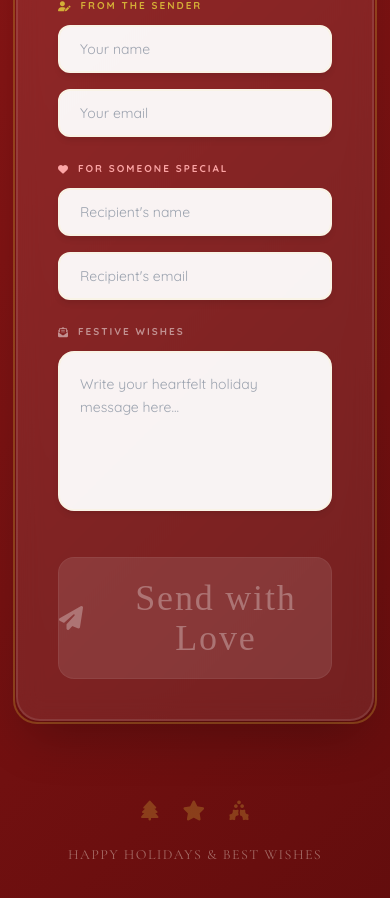
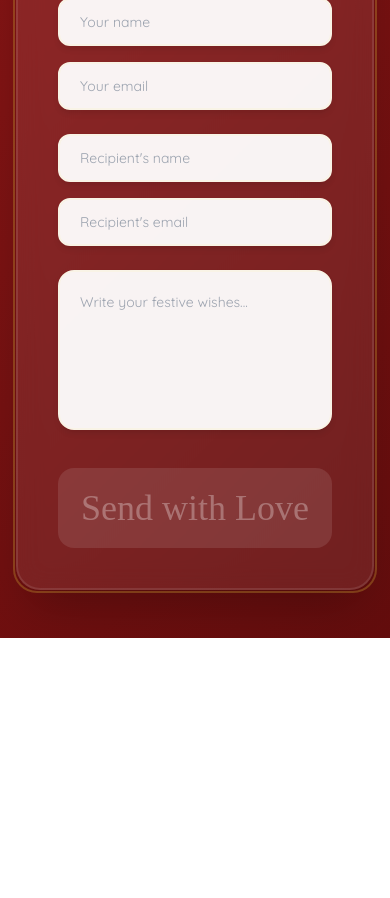
Before and after one commit to echo11183/Merry-Christmas, a React (Vite) app: page / in a window 390 px wide. Shown: the part 960-1858 px from the top of the page. After the commit the page ends 1598 px from the top, so only its background shows below. Built offline with nearby package versions, Linux system fonts and the light colour scheme; a web font is replaced by a local one.

Commit message:
Update App.tsx

```diff
--- a/src/App.tsx
+++ b/src/App.tsx
@@ -54,7 +54,16 @@ const ChristmasDecoration = () => (
 );
 
 const App: React.FC = () => {
-  const [hasKey, setHasKey] = useState<boolean>(true);
+  // 使用更稳健的方式初始化 hasKey 状态，防止 process 未定义时崩溃
+  const [hasKey, setHasKey] = useState<boolean>(() => {
+    try {
+      const key = (window as any).process?.env?.API_KEY || (typeof process !== 'undefined' ? process.env.API_KEY : null);
+      return !!(key && key !== 'undefined' && key.length > 5);
+    } catch (e) {
+      return false;
+    }
+  });
+
   const [selectedImageBase64, setSelectedImageBase64] = useState<string>('');
   const [previewUrl, setPreviewUrl] = useState<string | null>(null);
   const [isGenerating, setIsGenerating] = useState(false);
@@ -71,12 +80,23 @@ const App: React.FC = () => {
     message: ''
   });
 
-  // 初始化检查密钥
   useEffect(() => {
     const checkKey = async () => {
+      // 1. 优先检查 aistudio 官方提供的 Key 管理接口
       if (typeof (window as any).aistudio?.hasSelectedApiKey === 'function') {
         const selected = await (window as any).aistudio.hasSelectedApiKey();
         setHasKey(selected);
+      }
+      else {
+        // 2. 环境兼容性检查
+        try {
+          const key = (window as any).process?.env?.API_KEY || (typeof process !== 'undefined' ? process.env.API_KEY : null);
+          if (!key || key === 'undefined') {
+            setHasKey(false);
+          }
+        } catch (e) {
+          setHasKey(false);
+        }
       }
     };
     checkKey();
@@ -100,7 +120,7 @@ const App: React.FC = () => {
 
   const handleUpdateKey = async () => {
     await openApiKeySelector();
-    // 竞态处理：触发 openSelectKey 后立即假设成功以进入应用
+    // 假设用户操作后状态更新，进入应用
     setHasKey(true);
     setError(null);
     setIsKeyError(false);
@@ -137,9 +157,10 @@ const App: React.FC = () => {
     } catch (err: any) {
       if (err.message === 'API_KEY_EXPIRED' || err.message === 'API_KEY_MISSING') {
         setIsKeyError(true);
-        setError("API Key 密钥已过期或失效，请点击下方按钮重新授权。");
+        setHasKey(false);
+        setError("API密钥无效或未设置。请连接一个已开启结算功能的 Google API 密钥。");
       } else {
-        setError(err.message || "The Christmas magic took a detour. Please try again.");
+        setError(err.message || "生成失败，请稍后重试。");
       }
     } finally {
       setIsGenerating(false);
@@ -150,32 +171,18 @@ const App: React.FC = () => {
     if (!result) return;
     const link = document.createElement('a');
     link.href = result.imageUrl;
-    link.download = `christmas-watercolor-card-${result.id}.png`;
+    link.download = `christmas-card-${result.id}.png`;
     document.body.appendChild(link);
     link.click();
     document.body.removeChild(link);
   };
 
-  const validateForm = () => {
+  const handleSend = async () => {
+    if (!result) return;
     if (!form.senderName || !form.senderEmail || !form.recipientName || !form.recipientEmail || !form.message) {
-      setError("Please fill in all details and your message.");
-      return false;
-    }
-    const emailRegex = /^[^\s@]+@[^\s@]+\.[^\s@]+$/;
-    if (!emailRegex.test(form.senderEmail) || !emailRegex.test(form.recipientEmail)) {
-      setError("Please enter valid email addresses.");
-      return false;
-    }
-    return true;
-  };
-
-  const handleSend = async () => {
-    if (!result) {
-      setError("Generate your festive card first!");
+      setError("Please fill in all details.");
       return;
     }
-
-    if (!validateForm()) return;
 
     setIsSending(true);
     setError(null);
@@ -184,11 +191,9 @@ const App: React.FC = () => {
       const response = await sendHolidayEmail(form, result);
       if (response.success) {
         setShowSuccess(true);
-        setError(null);
       }
     } catch (err: any) {
-      console.error("App layer error:", err);
-      setError(err.message || "Connection lost to the North Pole.");
+      setError(err.message || "Email delivery failed.");
     } finally {
       setIsSending(false);
     }
@@ -196,35 +201,34 @@ const App: React.FC = () => {
 
   const displayUrl = result ? result.imageUrl : previewUrl;
 
-  // 如果没有选择密钥，显示全屏遮罩引导
   if (!hasKey) {
     return (
-      <div className="min-h-screen flex items-center justify-center p-6 relative overflow-hidden">
+      <div className="min-h-screen flex items-center justify-center p-6 relative overflow-hidden bg-[#630d0d]">
         <SnowEffect />
-        <div className="panel-bg p-12 rounded-3xl max-w-md w-full text-center space-y-8 z-10 border border-white/20 backdrop-blur-xl">
-          <div className="w-24 h-24 bg-[#d4af37]/20 rounded-full flex items-center justify-center mx-auto border-2 border-[#d4af37]">
-            <i className="fas fa-key text-[#d4af37] text-4xl"></i>
+        <div className="panel-bg p-12 rounded-3xl max-w-md w-full text-center space-y-8 z-10 border border-white/20 backdrop-blur-xl shadow-2xl">
+          <div className="w-20 h-20 bg-[#d4af37]/20 rounded-full flex items-center justify-center mx-auto border-2 border-[#d4af37]">
+            <i className="fas fa-key text-[#d4af37] text-3xl"></i>
           </div>
           <div className="space-y-4">
-            <h2 className="xmas-font text-4xl text-white tracking-wide">Ready for Magic?</h2>
+            <h2 className="xmas-font text-4xl text-white tracking-wide">Connect Studio</h2>
             <p className="serif-font text-[#f9f3e6] opacity-80 leading-relaxed">
-              To turn your photos into watercolor art, please connect your Google Gemini API Key.
+              为了将您的照片转化为艺术画，请先连接您的 Google Gemini API 密钥。
             </p>
-            <div className="p-3 bg-white/5 rounded-xl border border-white/10">
+            <div className="p-3 bg-black/20 rounded-xl border border-white/10">
               <p className="text-[10px] text-white/50 uppercase tracking-widest leading-normal">
-                You'll need an API key from a paid GCP project.
+                建议使用开启了结算功能的 API 密钥。
                 <br />
                 <a href="https://ai.google.dev/gemini-api/docs/billing" target="_blank" className="underline text-[#d4af37] hover:text-white transition-colors">
-                  View Billing Documentation
+                  查看计费文档
                 </a>
               </p>
             </div>
           </div>
           <button
             onClick={handleUpdateKey}
-            className="w-full py-4 bg-[#d4af37] hover:bg-[#c4a132] text-[#630d0d] rounded-2xl xmas-font text-3xl font-bold transition-all shadow-[0_0_20px_rgba(212,175,55,0.4)] hover:scale-[1.02] active:scale-[0.98]"
+            className="w-full py-4 bg-[#d4af37] hover:bg-[#c4a132] text-[#630d0d] rounded-2xl xmas-font text-3xl font-bold transition-all shadow-lg"
           >
-            Connect to Card Studio
+            Connect Now
           </button>
         </div>
       </div>
@@ -251,8 +255,7 @@ const App: React.FC = () => {
       </header>
 
       <div className="grid lg:grid-cols-2 gap-10 w-full relative z-10 max-w-5xl">
-
-        {/* Left Side: Creation Area */}
+        {/* Creation Area */}
         <div className="panel-bg rounded-3xl p-8 shadow-2xl flex flex-col min-h-[550px] border-2 border-white/10 festive-border">
           <div className="flex items-center justify-between mb-6">
             <div className="flex items-center gap-3">
@@ -262,7 +265,6 @@ const App: React.FC = () => {
             <button
               onClick={handleUpdateKey}
               className="text-xs text-[#d4af37] hover:text-white transition-colors flex items-center gap-2 bg-white/5 px-3 py-1.5 rounded-full border border-white/10"
-              title="API Key Settings"
             >
               <i className="fas fa-cog"></i>
               Settings
@@ -276,23 +278,17 @@ const App: React.FC = () => {
 
             {isGenerating && (
               <div className="absolute inset-0 flex flex-col items-center justify-center rounded-3xl z-20">
-                <div className="relative mb-6">
-                   <i className="fas fa-paint-brush text-5xl text-[#d4af37] animate-bounce"></i>
-                   <i className="fas fa-magic absolute -top-4 -right-4 text-white text-2xl animate-pulse"></i>
-                </div>
+                <i className="fas fa-paint-brush text-5xl text-[#d4af37] animate-bounce mb-4"></i>
                 <p className="xmas-font text-3xl text-white tracking-wider">Mixing festive colors...</p>
-                <p className="text-xs text-white/60 mt-2 serif-font italic">A watercolor artist is working on your card</p>
               </div>
             )}
 
-            {/* Contextual Buttons */}
             <div className="mt-6 flex flex-col items-center gap-4">
               {selectedImageBase64 && !result && !isGenerating && (
                 <button
                   onClick={handleTransform}
-                  className="w-full py-4 bg-[#d4af37] hover:bg-[#c4a132] text-[#630d0d] rounded-2xl xmas-font text-3xl font-bold transition-all transform hover:scale-[1.02] active:scale-[0.98] shadow-[0_0_20px_rgba(212,175,55,0.4)] flex items-center justify-center gap-4"
+                  className="w-full py-4 bg-[#d4af37] hover:bg-[#c4a132] text-[#630d0d] rounded-2xl xmas-font text-3xl font-bold transition-all shadow-lg"
                 >
-                  <i className="fas fa-wand-sparkles"></i>
                   Create watercolor card
                 </button>
               )}
@@ -300,148 +296,60 @@ const App: React.FC = () => {
               {result && !isGenerating && (
                 <button
                   onClick={handleDownload}
-                  className="px-10 py-3 bg-white/10 hover:bg-white/20 text-[#f9f3e6] rounded-full text-sm font-semibold transition-all flex items-center gap-3 border border-white/20 backdrop-blur-md"
+                  className="px-10 py-3 bg-white/10 hover:bg-white/20 text-[#f9f3e6] rounded-full text-sm font-semibold transition-all flex items-center gap-3 border border-white/20"
                 >
                   <i className="fas fa-download text-[#d4af37]"></i>
-                  Save Your Masterpiece
+                  Save Masterpiece
                 </button>
               )}
             </div>
 
             {error && (
-              <div className="mt-4 p-4 bg-red-900/60 border border-red-500/30 rounded-xl flex flex-col gap-3 animate-in slide-in-from-bottom-2 duration-300">
-                 <div className="flex items-start gap-3">
-                   <i className="fas fa-exclamation-circle text-red-200 mt-0.5 shrink-0"></i>
-                   <div className="flex flex-col">
-                     <p className="text-[10px] font-bold uppercase tracking-widest text-red-200 mb-1">Transmission Error</p>
-                     <p className="text-xs text-red-50 font-medium leading-relaxed">{error}</p>
-                   </div>
-                 </div>
-                 {isKeyError && (
-                    <button
-                      onClick={handleUpdateKey}
-                      className="w-full py-2 bg-[#d4af37] hover:bg-white text-[#630d0d] rounded-lg text-xs font-bold transition-colors flex items-center justify-center gap-2"
-                    >
-                      <i className="fas fa-key"></i>
-                      更新授权 API Key
-                    </button>
-                 )}
+              <div className="mt-4 p-4 bg-red-900/60 border border-red-500/30 rounded-xl flex flex-col gap-2">
+                 <p className="text-xs text-red-50 font-medium">{error}</p>
+                 <button onClick={handleUpdateKey} className="text-[10px] text-[#d4af37] uppercase font-bold text-left underline">更新 API 密钥</button>
               </div>
             )}
           </div>
         </div>
 
-        {/* Right Side: Message & Send */}
+        {/* Message & Send */}
         <div className="panel-bg rounded-3xl p-10 shadow-2xl space-y-8 border-2 border-white/10 festive-border relative">
           {showSuccess && (
-            <div className="absolute inset-0 z-30 bg-[#165b33]/95 flex flex-col items-center justify-center p-8 text-center rounded-3xl animate-in fade-in duration-500">
-              <div className="w-20 h-20 bg-white/10 rounded-full flex items-center justify-center mb-6 border-2 border-[#d4af37]">
-                <i className="fas fa-check text-[#d4af37] text-4xl"></i>
-              </div>
-              <h3 className="xmas-font text-4xl text-white mb-2 tracking-wider">Delivered with Joy!</h3>
-              <p className="serif-font italic text-[#f9f3e6] opacity-90 mb-8">
-                Your holiday card has been sent to {form.recipientName}. May it bring a smile to their face!
-              </p>
-              <button
-                onClick={() => setShowSuccess(false)}
-                className="px-8 py-3 bg-[#d4af37] text-[#630d0d] rounded-xl font-bold hover:bg-[#c4a132] transition-colors"
-              >
-                Send Another
-              </button>
+            <div className="absolute inset-0 z-30 bg-[#165b33]/95 flex flex-col items-center justify-center p-8 text-center rounded-3xl animate-in fade-in">
+              <i className="fas fa-check text-[#d4af37] text-4xl mb-6"></i>
+              <h3 className="xmas-font text-4xl text-white mb-2 tracking-wider">Delivered!</h3>
+              <p className="serif-font italic text-[#f9f3e6] opacity-90 mb-8">Your holiday card has been sent successfully.</p>
+              <button onClick={() => setShowSuccess(false)} className="px-8 py-3 bg-[#d4af37] text-[#630d0d] rounded-xl font-bold">Send Another</button>
             </div>
           )}
 
-          <div className="flex items-center gap-3 mb-2">
+          <div className="flex items-center gap-3">
             <i className="fas fa-feather-pointed text-[#d4af37] text-lg"></i>
-            <h2 className="serif-font text-2xl font-bold tracking-tight text-[#f9f3e6]">Personal Message</h2>
+            <h2 className="serif-font text-2xl font-bold text-[#f9f3e6]">Personal Message</h2>
           </div>
 
           <div className="space-y-6">
-            <div className="space-y-3">
-              <label className="text-[10px] font-bold text-[#d4af37] uppercase tracking-[0.2em] flex items-center gap-2">
-                <i className="fas fa-user-pen"></i> From The Sender
-              </label>
-              <div className="grid grid-cols-1 sm:grid-cols-2 gap-4">
-                <input
-                  type="text" placeholder="Your name" value={form.senderName}
-                  onChange={e => setForm({...form, senderName: e.target.value})}
-                  className="input-card rounded-xl px-5 py-3 text-sm w-full"
-                />
-                <input
-                  type="email" placeholder="Your email" value={form.senderEmail}
-                  onChange={e => setForm({...form, senderEmail: e.target.value})}
-                  className="input-card rounded-xl px-5 py-3 text-sm w-full"
-                />
-              </div>
+            <div className="grid grid-cols-1 sm:grid-cols-2 gap-4">
+              <input type="text" placeholder="Your name" value={form.senderName} onChange={e => setForm({...form, senderName: e.target.value})} className="input-card rounded-xl px-5 py-3 text-sm" />
+              <input type="email" placeholder="Your email" value={form.senderEmail} onChange={e => setForm({...form, senderEmail: e.target.value})} className="input-card rounded-xl px-5 py-3 text-sm" />
             </div>
-
-            <div className="space-y-3">
-              <label className="text-[10px] font-bold text-red-300 uppercase tracking-[0.2em] flex items-center gap-2">
-                <i className="fas fa-heart"></i> For Someone Special
-              </label>
-              <div className="grid grid-cols-1 sm:grid-cols-2 gap-4">
-                <input
-                  type="text" placeholder="Recipient's name" value={form.recipientName}
-                  onChange={e => setForm({...form, recipientName: e.target.value})}
-                  className="input-card rounded-xl px-5 py-3 text-sm w-full"
-                />
-                <input
-                  type="email" placeholder="Recipient's email" value={form.recipientEmail}
-                  onChange={e => setForm({...form, recipientEmail: e.target.value})}
-                  className="input-card rounded-xl px-5 py-3 text-sm w-full"
-                />
-              </div>
+            <div className="grid grid-cols-1 sm:grid-cols-2 gap-4">
+              <input type="text" placeholder="Recipient's name" value={form.recipientName} onChange={e => setForm({...form, recipientName: e.target.value})} className="input-card rounded-xl px-5 py-3 text-sm" />
+              <input type="email" placeholder="Recipient's email" value={form.recipientEmail} onChange={e => setForm({...form, recipientEmail: e.target.value})} className="input-card rounded-xl px-5 py-3 text-sm" />
             </div>
-
-            <div className="space-y-3">
-              <label className="text-[10px] font-bold text-white/50 uppercase tracking-[0.2em] flex items-center gap-2">
-                <i className="fas fa-envelope-open-text"></i> Festive Wishes
-              </label>
-              <textarea
-                placeholder="Write your heartfelt holiday message here..."
-                value={form.message}
-                onChange={e => setForm({...form, message: e.target.value})}
-                className="input-card rounded-2xl px-5 py-5 text-sm w-full h-40 resize-none leading-relaxed"
-              />
-            </div>
+            <textarea placeholder="Write your festive wishes..." value={form.message} onChange={e => setForm({...form, message: e.target.value})} className="input-card rounded-2xl px-5 py-5 text-sm w-full h-40 resize-none" />
           </div>
 
-          <div className="pt-2">
-            <button
-              onClick={handleSend}
-              disabled={isGenerating || isSending || !result}
-              className={`w-full py-5 rounded-2xl xmas-font text-4xl tracking-wider transition-all transform active:scale-[0.98] flex items-center justify-center gap-4 ${
-                isGenerating || isSending || !result
-                  ? 'bg-white/10 text-white/30 cursor-not-allowed border border-white/5'
-                  : 'bg-[#165b33] hover:bg-[#0f4626] text-white shadow-[0_10px_20px_rgba(22,91,51,0.3)] border-b-4 border-[#0a2e1a]'
-              }`}
-            >
-              {isSending ? (
-                <>
-                  <i className="fas fa-spinner fa-spin text-2xl"></i>
-                  Sending...
-                </>
-              ) : (
-                <>
-                  <i className="fas fa-paper-plane text-2xl"></i>
-                  Send with Love
-                </>
-              )}
-            </button>
-          </div>
+          <button
+            onClick={handleSend}
+            disabled={isGenerating || isSending || !result}
+            className={`w-full py-5 rounded-2xl xmas-font text-4xl transition-all ${isGenerating || isSending || !result ? 'bg-white/10 text-white/30' : 'bg-[#165b33] hover:bg-[#0f4626] text-white shadow-lg'}`}
+          >
+            {isSending ? 'Sending...' : 'Send with Love'}
+          </button>
         </div>
       </div>
-
-      <footer className="mt-20 text-center space-y-6 relative z-10">
-        <div className="flex justify-center gap-6 text-[#d4af37]/30 text-xl">
-           <i className="fas fa-tree"></i>
-           <i className="fas fa-star"></i>
-           <i className="fas fa-holly-berry"></i>
-        </div>
-        <p className="serif-font text-[#f9f3e6]/40 text-sm tracking-widest uppercase">
-          Happy Holidays & Best Wishes
-        </p>
-      </footer>
     </div>
   );
 };
```
